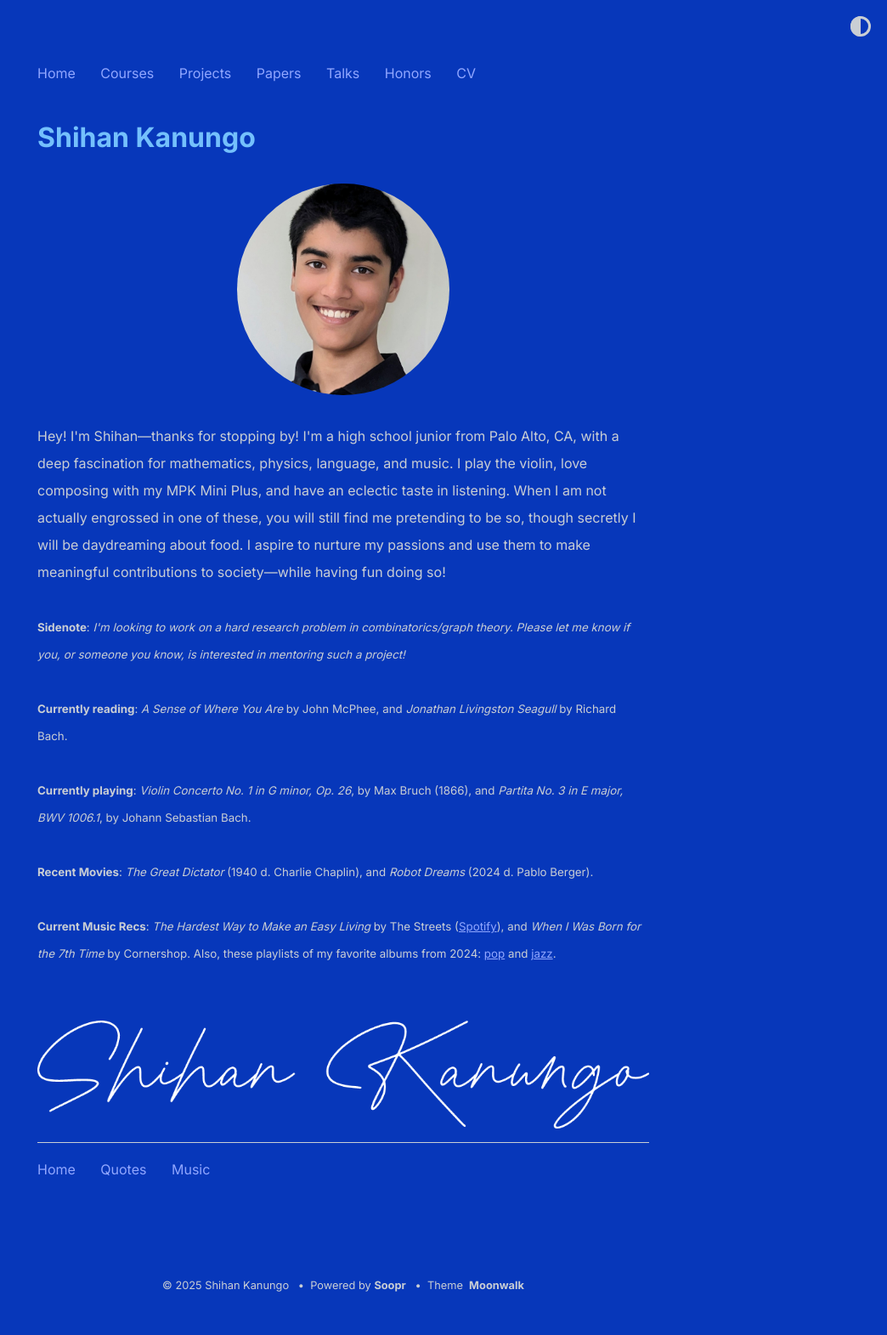
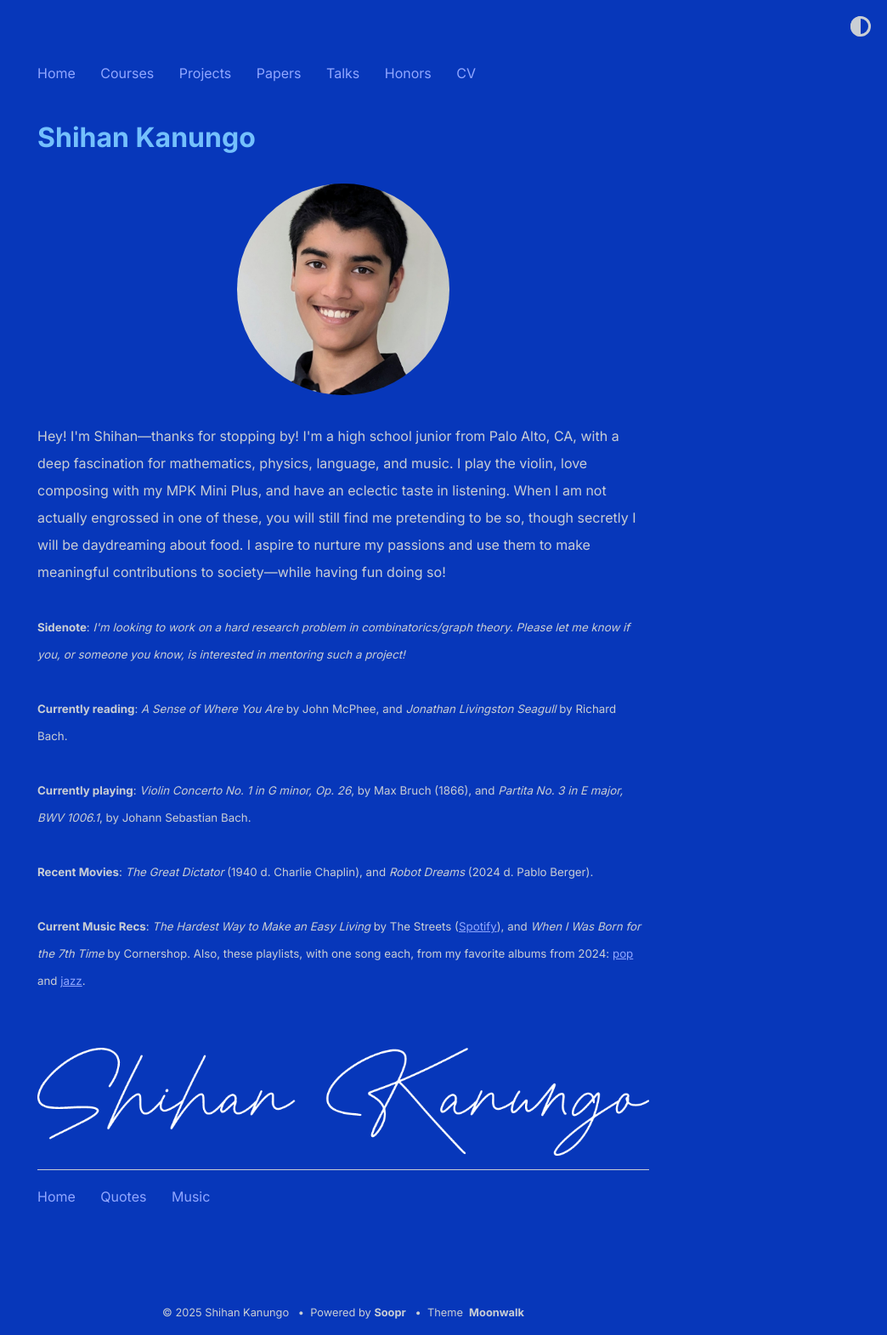
Before and after one commit to shihankanungo/shihankanungo.github.io, a Jekyll site: the page built from index.md, in a window 1280 px wide. Shown: the whole page at 85% size, without its empty margins (236-1280 px from the left). Built offline with Jekyll 4.4.1, drawn with Linux system fonts in a browser that asks for light colours; before the commit the page ends 1539 px from its top, so only the background shows below that.

Commit message:
Update _config.yml

```diff
--- a/_config.yml
+++ b/_config.yml
@@ -15,7 +15,7 @@
           <br /><br />
           <small><b>Recent Movies</b>: <i>The Great Dictator</i> (1940 d. Charlie Chaplin), and <i>Robot Dreams</i> (2024 d. Pablo Berger). </small>
           <br /><br />
-          <small><b>Current Music Recs</b>: <i>The Hardest Way to Make an Easy Living</i> by The Streets (<a href="https://open.spotify.com/album/7EZnqnThnWnSG4MJMd0Gug?si=6Sce8NbnRFWaTJgJqCLrvg">Spotify</a>), and <i>When I Was Born for the 7th Time</i> by Cornershop. Also, these playlists of my favorite albums from 2024: <a href="https://open.spotify.com/playlist/0plT5tvEl6lVLrQDk0X3eu?si=fe06480b57f64999">pop</a> and <a href="https://open.spotify.com/playlist/5iHDUPHT30iNd4Feg0yg4f?si=737a0b1a27924789">jazz</a>. </small>
+          <small><b>Current Music Recs</b>: <i>The Hardest Way to Make an Easy Living</i> by The Streets (<a href="https://open.spotify.com/album/7EZnqnThnWnSG4MJMd0Gug?si=6Sce8NbnRFWaTJgJqCLrvg">Spotify</a>), and <i>When I Was Born for the 7th Time</i> by Cornershop. Also, these playlists, with one song each, from my favorite albums from 2024: <a href="https://open.spotify.com/playlist/0plT5tvEl6lVLrQDk0X3eu?si=fe06480b57f64999">pop</a> and <a href="https://open.spotify.com/playlist/5iHDUPHT30iNd4Feg0yg4f?si=737a0b1a27924789">jazz</a>. </small>
           <br /><br /><br />
 
   <img className="mt-8 md:mt-12 w-1/2 sm:w-1/3 lg:w-1/4" src="/signature.png" alt="signature of shihan" aria-hidden="true" />
```
